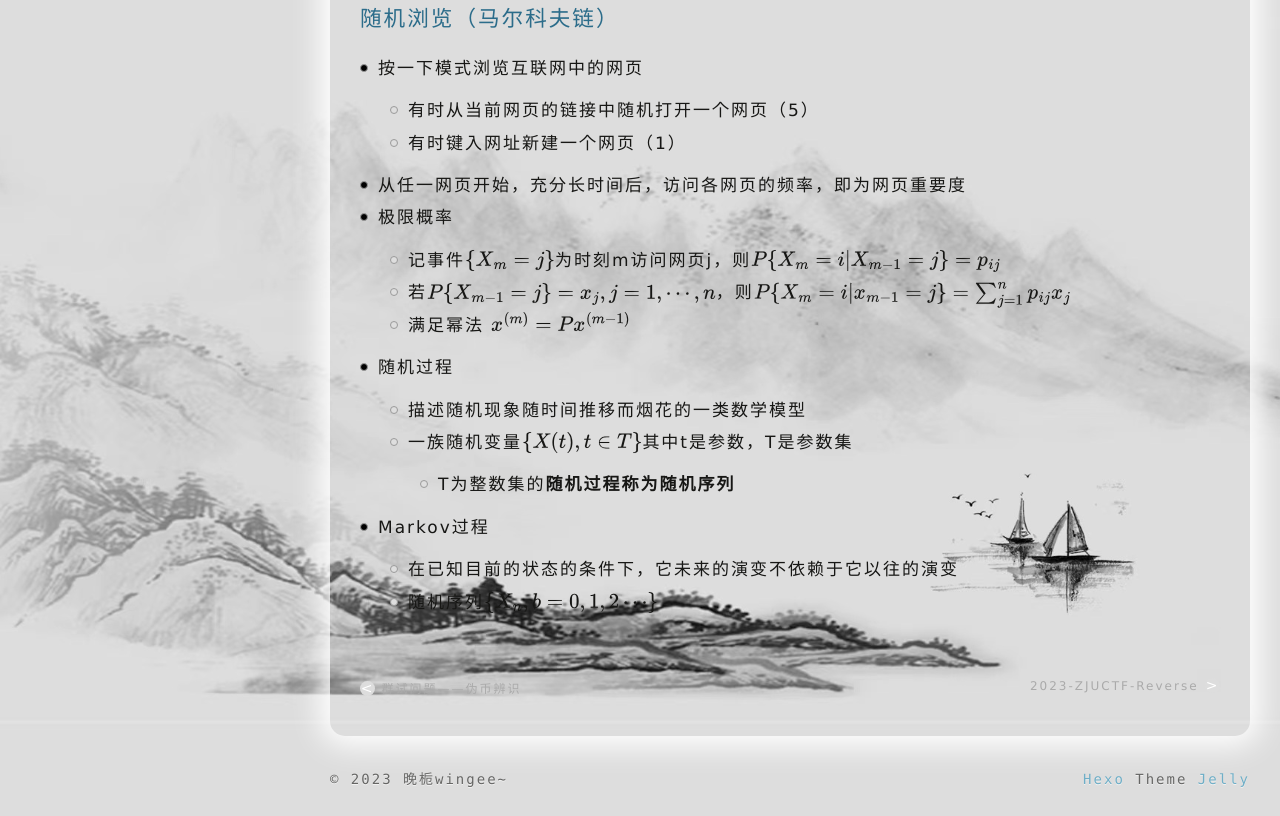
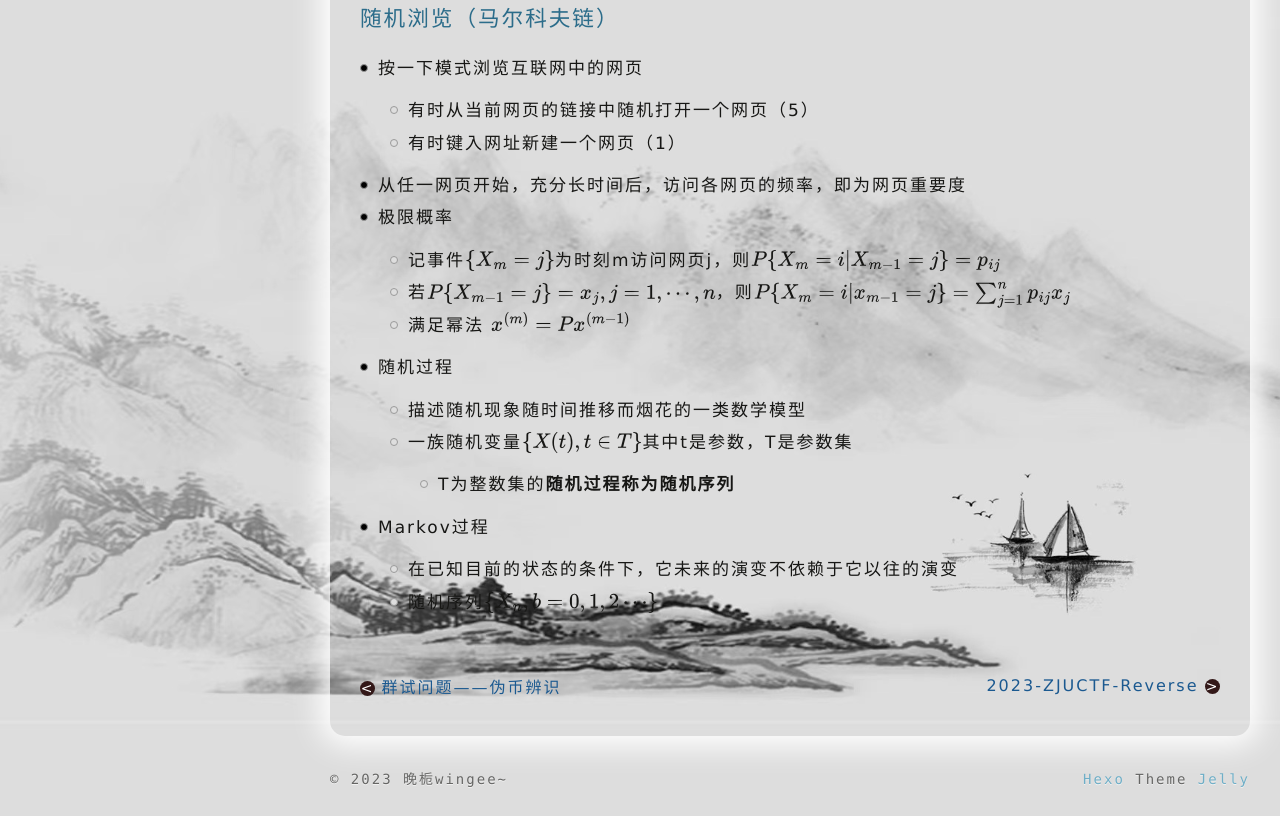
Before and after one commit to wing3e/wing3e.github.io, a plain HTML site: page 2023/12/04/PageRank/index.html in a window 1280 px wide. Shown: the part 4078-4894 px from the top of the page. Drawn offline with nearby package versions, Linux system fonts and the light colour scheme; some packages are replaced by stand-ins of ours; a script that the page names is missing; a web font is replaced by a local one.

Commit message:
Site updated: 2023-12-04 23:39:32

```diff
--- a/css/style.css
+++ b/css/style.css
@@ -1305,15 +1305,15 @@ a {
 }
 #article-nav .article-nav-link-wrap .article-nav-title {
   display: inline-block;
-  font-size: 12px;
-  color: #aaa;
+  font-size: 16px;
+  color: #1b5990;
   -webkit-transition: color 0.3s;
   -moz-transition: color 0.3s;
   -ms-transition: color 0.3s;
   transition: color 0.3s;
 }
 #article-nav .article-nav-link-wrap strong {
-  background: #ddd;
+  background: #331818;
   color: #fff;
   border-radius: 100%;
   width: 15px;
```
